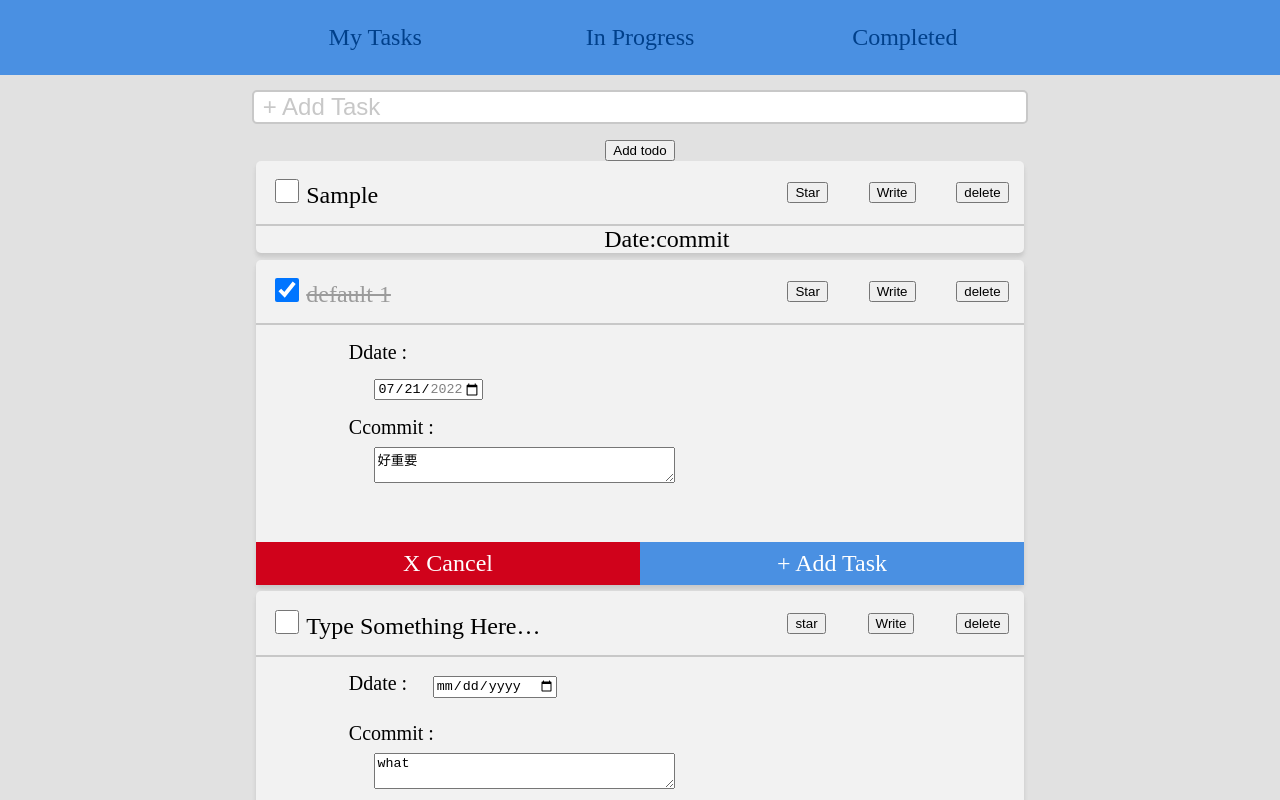
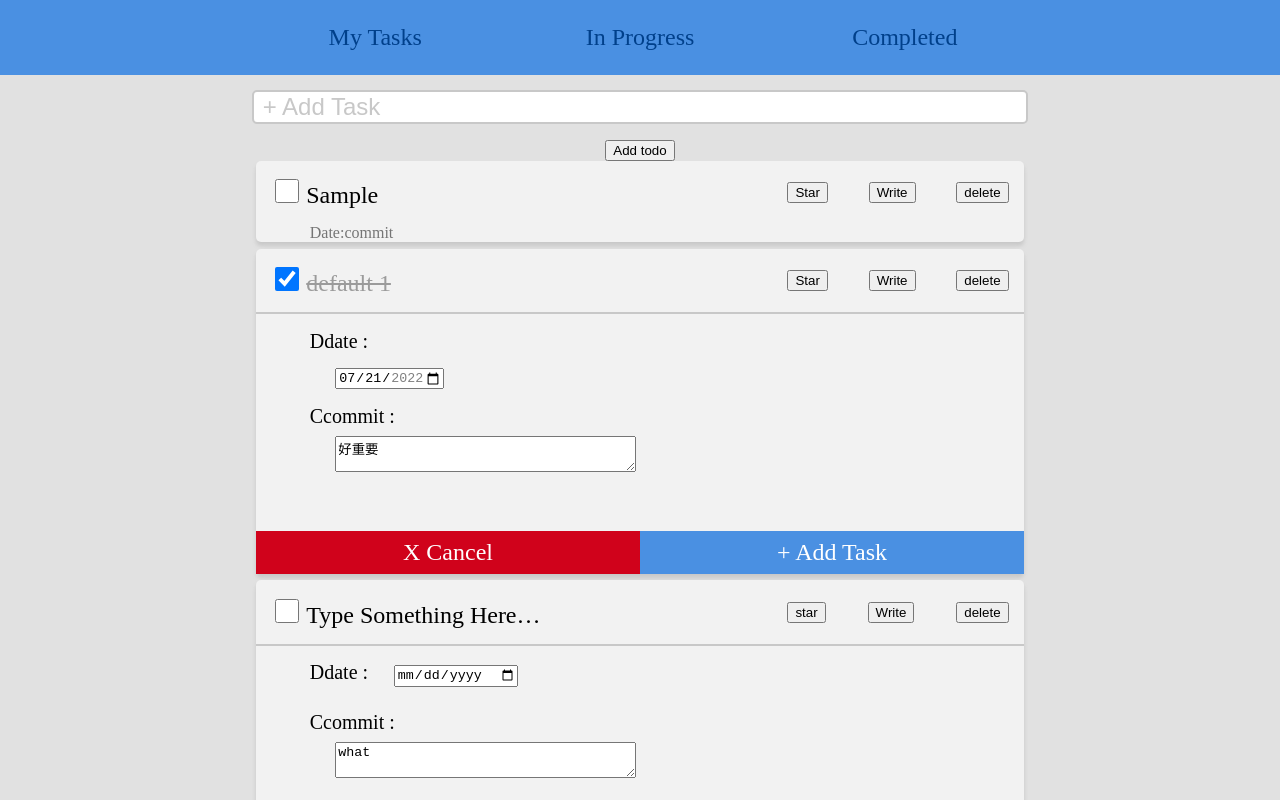
Before and after one commit to nstksean/reactTodoList, a React (Create React App) app: page / in a window 1280 px wide. Both pictures are taken after typing "Sample" into the empty fields and a click on the button "Add todo". Shown: the top 800 px of the page. Built offline with nearby package versions, Linux system fonts and the light colour scheme.

Commit message:
finish write layout problem/ add click/0.5 cancel

```diff
--- a/src/App.css
+++ b/src/App.css
@@ -127,19 +127,22 @@ input:checked+label {
 .openTodoCheckbox {
     width: 96%;
     padding: 2%;
-    border-bottom: 2px solid #C8C8C8;
+
     display: flex;
     justify-content: space-between;
     align-items: center;
 }
 
 .openTodoDetail {
-    margin: 2% 0 2% 0;
+    padding: 2% 0 2% 7%;
     display: flex;
+    height: auto;
+    width: 100%;
     box-sizing: border-box;
     flex-direction: column;
     align-items: center;
     justify-content: center;
+    border-top: 2px solid #C8C8C8;
 }
 
 .labelContainer {
@@ -254,6 +257,9 @@ input[type='checkbox'] {
 
 .todoDetail {
     margin-left: 7%;
+    font-family: Roboto-Regular;
+    font-size: 16px;
+    color: #757575;
 
 }
 
@@ -286,7 +292,7 @@ input[type='checkbox'] {
 .checkedOpenTodoItem {
     display: flex;
     flex-direction: column;
-    align-items: center;
+    align-items: flex-start;
     box-sizing: border-box;
     height: 100%;
     background-color: #FFF2DC;
@@ -298,7 +304,7 @@ input[type='checkbox'] {
 .openTodoItem {
     display: flex;
     flex-direction: column;
-    align-items: center;
+    align-items: flex-start;
     box-sizing: border-box;
     height: 100%;
     background-color: #F2F2F2;
--- a/src/App.js
+++ b/src/App.js
@@ -11,8 +11,9 @@ function TodoItem({
     handleToggleIsImportant,
     handleAddTask,
     handleDateSet,
-    handleLayoutChange,
+    handleToggleCancel,
     handleToggleIsWrite,
+
 }) {
     // const [input, setInput] = useState("")
     const handleChceckboxChange = () => {
@@ -36,10 +37,24 @@ function TodoItem({
     const noDetail = () => {
         return todo.isWrite ? "hide" : ""
     }
+
+    // const showDetailDate = () => {
+    //     return todo.date !== "" ? "" : "hide"
+    // }
+    // const showDetailCommit = () => {
+    //     return todo.commit !== "" ? "" : "hide"
+    // }
+
     const handleAddClick = () => {
         // handleAddTask(todo.id)
         // handleDateSet(todo.id)
-        alert("Click Add|||=.=")
+        //test
+        handleWriteClick()
+        // alert("Click Add|||=.=")
+
+    }
+    const handleCancelClick = () => {
+        handleToggleCancel(todo.id, todo.date, todo.commit, handleWriteClick)
     }
     const handleDateChange = (e) => {
         handleDateSet(todo.id, e.target.value)
@@ -106,16 +121,19 @@ function TodoItem({
                             cols={35} /></div>
                 </div>
                 <div className={noDetail() + " " + "todoDetail"}>
+                    <span className="date" >
+                        {todo.date === ' ' || "" ? " " : "Date:"}</span>
                     <span className="date">
-                        {todo.date === [] ? "" : "Date:"}</span>
-                    <span className="detailDate">
-                        {todo.date === [] ? "" : todo.date}</span>
-                    <span className="comment">
-                        {todo.commit === '' ? "" : "commit"}</span>
+                        {todo.date === ' ' || "" ? " " : todo.date}</span>
+                    <span className="date">
+                        {todo.commit === ' ' || "" ? "" : "commit"}</span>
                 </div>
 
                 <div className={getDetail() + " " + 'todoDetailBtnContainer'}>
-                    <button className="cancel">X Cancel</button>
+                    <button className="cancel"
+                        onClick={handleCancelClick}>
+                        X Cancel
+                    </button>
                     <button
                         className="addTask"
                         onClick={handleAddClick}>
@@ -193,8 +211,8 @@ function App() {
                 isDone: false,
                 isWrite: false,
                 isImportant: false,
-                commit: [],
-                date: [],
+                commit: "",
+                date: "",
             }, ...prev]
         })
 
@@ -250,6 +268,20 @@ function App() {
     const handleAddClick = () => {
     }
 
+    const handleToggleCancel = (id, date, commit, handleWriteClick) => {
+        console.log("handleToggleancel", id, date, commit);
+        const changeValue = todos.map(todo => {
+            if (todo.id !== id) return todo
+            return {
+                ...todo,
+                date: " ",
+                commit: " ",
+            }
+        })
+        handleWriteClick()
+        setTodos(changeValue)
+
+    }
 
     return (
         <div className="App">
@@ -286,6 +318,7 @@ function App() {
                     handleDateSet={handleDateSet}
                     handleAddClick={handleAddClick}
                     handleToggleIsWrite={handleToggleIsWrite}
+                    handleToggleCancel={handleToggleCancel}
 
                 />
             )
@@ -334,7 +367,8 @@ function App() {
                     </div>
 
                     <div className='todoDetailBtnContainer'>
-                        <button className="cancel">X Cancel</button>
+                        <button className="cancel"
+                        >X Cancel</button>
                         <button className="addTask"
                             onClick={handleAddClick}
                         >+ Add Task</button>
```
